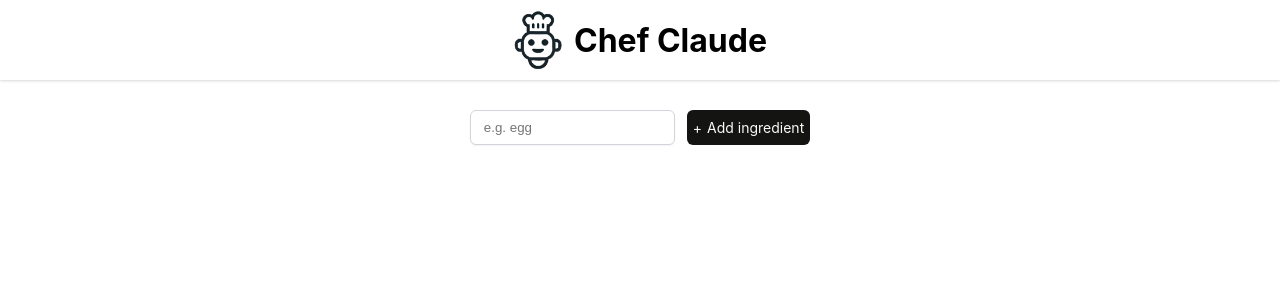
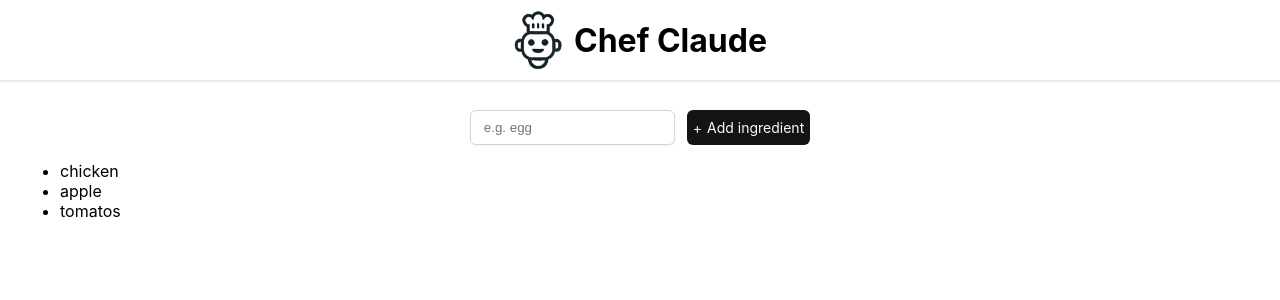
Before and after one commit to Binazirfarokhi/show-tours, a React (Vite) app: page / in a window 1280 px wide. Shown: the top 300 px of the page. Built offline with nearby package versions, Linux system fonts and the light colour scheme.

Commit message:
map array

```diff
--- a/components/Main.jsx
+++ b/components/Main.jsx
@@ -1,4 +1,12 @@
 export default function Main() {
+    const ingredients =["chicken", "apple", "tomatos"]
+
+    const showlist = ingredients.map(item=>(
+
+       <li key={item}>{item}</li>
+    )
+
+    )
   return (
     <>
       <main>
@@ -10,6 +18,9 @@ export default function Main() {
           />
           <button>Add ingredient</button>
         </form>
+        <ul>
+            {showlist}
+        </ul>
       </main>
     </>
   );
```
